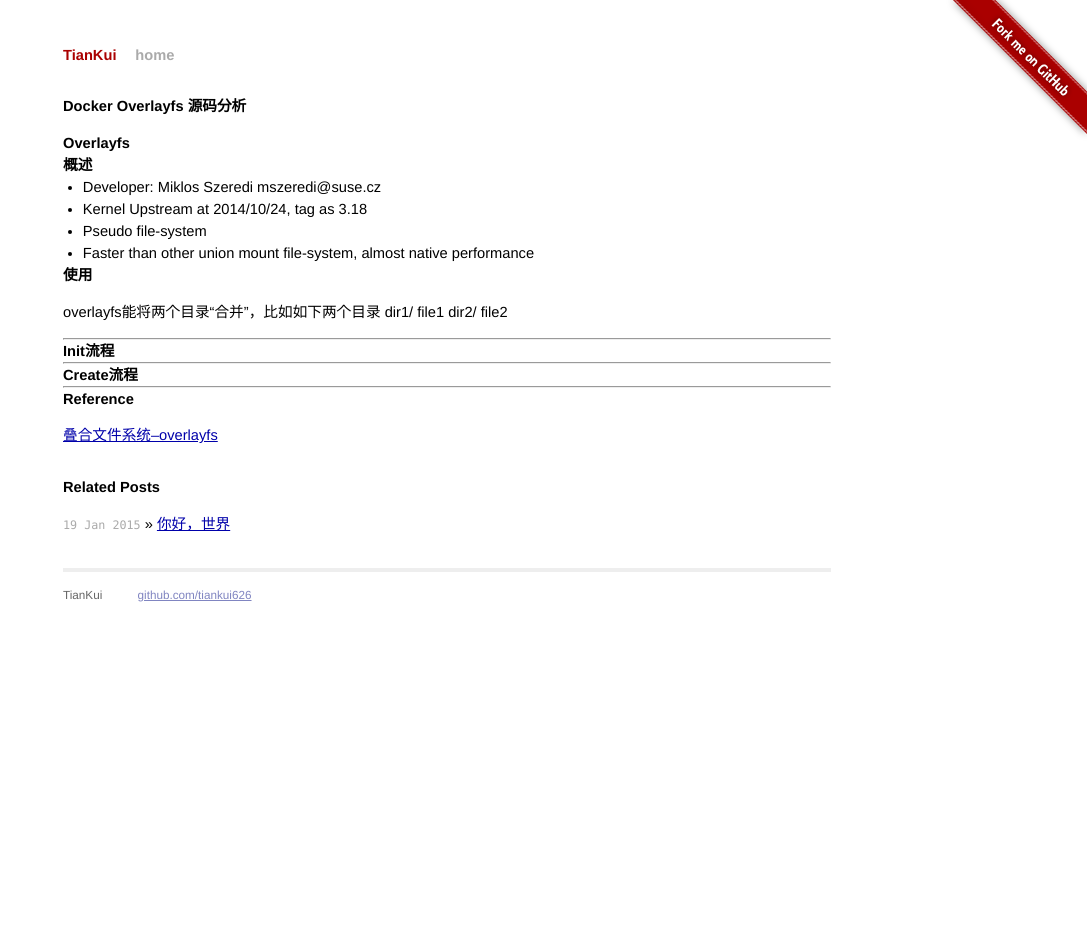
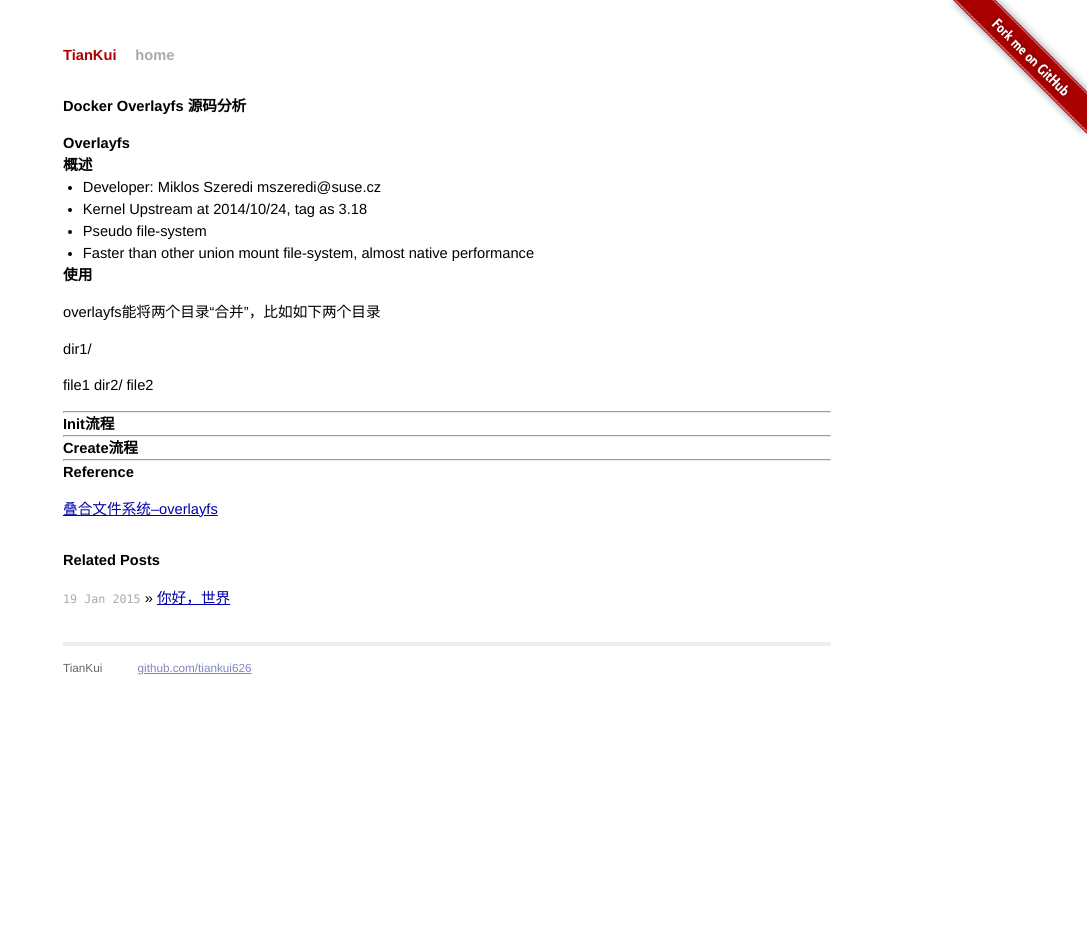
Before and after one commit to tiankui626/blog, a Jekyll site: the page built from _posts/2015-01-19-docker-in-overlayfs.md, in a window 1280 px wide. Shown: the whole page, without its empty margins (193-1280 px from the left). Built offline with Jekyll 4.4.1, drawn with Linux system fonts in a browser that asks for light colours; Markdown is read by kramdown in place of the engine named in the settings; comment, search, counter and statistics services are not loaded.

```diff
--- a/_posts/2015-01-19-docker-in-overlayfs.md
+++ b/_posts/2015-01-19-docker-in-overlayfs.md
@@ -11,10 +11,10 @@ title: Docker Overlayfs 源码分析
 
 ### 使用
 overlayfs能将两个目录“合并”，比如如下两个目录
-	dir1/
-    	file1
-	dir2/
-    	file2
+> dir1/
+>> file1
+> dir2/
+>> file2
 
 
 
```
